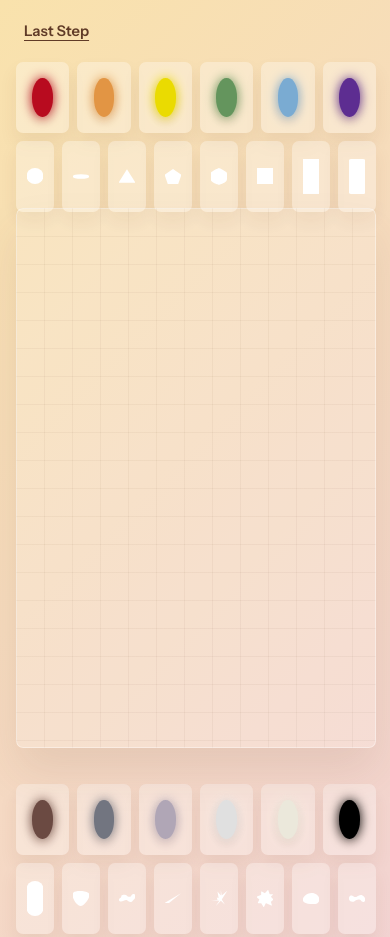
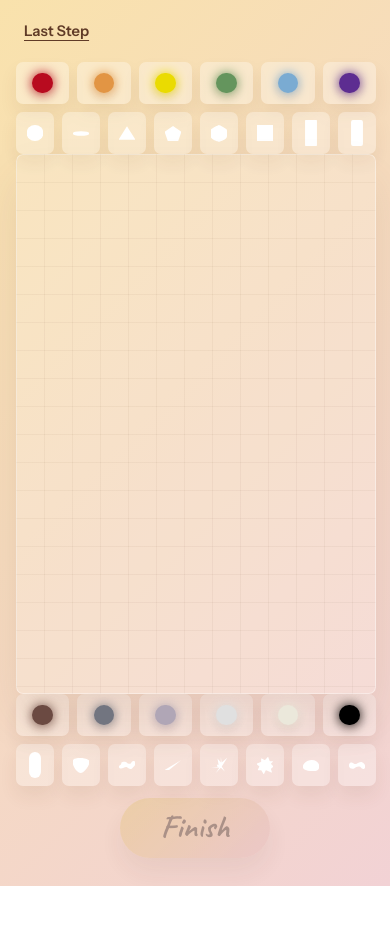
Before and after one commit to charleston1107/Sewing_Emotions, a website: page step1.html in a window 390 px wide. Shown: the top 937 px of the page. After the commit the page ends 886 px from the top, so only its background shows below. Drawn offline with Linux system fonts and the light colour scheme.

Commit message:
clean css for step1: galleries and frame same responsive width and height to browser

```diff
--- a/step1.html
+++ b/step1.html
@@ -7,7 +7,7 @@
   <link rel="preconnect" href="https://fonts.googleapis.com">
   <link rel="preconnect" href="https://fonts.gstatic.com" crossorigin>
   <link href="https://fonts.googleapis.com/css2?family=Caveat:wght@600;700&family=Instrument+Sans:wght@500;600;700&display=swap" rel="stylesheet">
-  <link rel="stylesheet" href="styles.css?v=12">
+  <link rel="stylesheet" href="styles.css?v=13">
 </head>
 <body class="editor-page">
   <a class="last-step-button" href="index.html">Last Step</a>
@@ -29,7 +29,7 @@
     <a class="finish-button editor-finish is-disabled" href="step3.html" aria-disabled="true">Finish</a>
   </main>
 
-  <script src="shared.js?v=12"></script>
-  <script src="step1.js?v=12"></script>
+  <script src="shared.js?v=13"></script>
+  <script src="step1.js?v=13"></script>
 </body>
 </html>
--- a/styles.css
+++ b/styles.css
@@ -233,12 +233,12 @@ button {
 .editor-stage {
   position: relative;
   display: grid;
-  grid-template-columns: minmax(132px, 15vw) minmax(440px, 1fr) minmax(132px, 15vw);
+  grid-template-columns: 20vw 60vw 20vw;
   align-items: center;
-  gap: clamp(16px, 2.2vw, 34px);
-  width: 100%;
+  gap: 0;
+  width: 100vw;
   min-height: 100vh;
-  padding: 52px clamp(14px, 2.6vw, 36px) 82px;
+  padding: 0;
 }
 
 .editor-side-panel {
@@ -246,8 +246,9 @@ button {
   flex-direction: column;
   justify-content: center;
   gap: 10px;
-  width: 100%;
-  height: 82vh;
+  justify-self: center;
+  width: 15vw;
+  height: 80vh;
 }
 
 .editor-gallery,
@@ -255,13 +256,13 @@ button {
   display: grid;
   grid-template-columns: repeat(2, minmax(46px, 1fr));
   gap: 10px;
-  align-content: center;
+  align-content: start;
   justify-content: center;
   width: 100%;
 }
 
 .editor-gallery {
-  flex: 0 0 auto;
+  flex: 1 1 auto;
 }
 
 .editor-color-gallery {
@@ -273,7 +274,7 @@ button {
   display: grid;
   place-items: center;
   width: 100%;
-  height: clamp(54px, 8.4vh, 74px);
+  height: calc((80vh - 60px) / 7);
   padding: 8px 10px;
   border: 0;
   border-radius: 7px;
@@ -293,7 +294,7 @@ button {
 
 .editor-color-swatch {
   width: min(46px, 62%);
-  height: min(46px, 70%);
+  aspect-ratio: 1;
   border-radius: 50%;
   background: var(--swatch-color);
   filter: blur(0.6px);
@@ -314,10 +315,8 @@ button {
 .editor-frame {
   position: relative;
   justify-self: center;
-  transform: translateY(-20px);
-
-  width: min(68vw, 960px);
-  height: 82vh;
+  width: 60vw;
+  height: 80vh;
   border-radius: 7px;
   background:
     linear-gradient(rgba(96, 59, 39, 0.05) 1px, transparent 1px),
@@ -770,6 +769,11 @@ button {
     width: 100%;
   }
 
+  .editor-gallery-item,
+  .editor-color-item {
+    height: clamp(42px, 9vw, 58px);
+  }
+
   .editor-color-gallery {
     grid-template-columns: repeat(6, minmax(38px, 1fr));
   }
```
